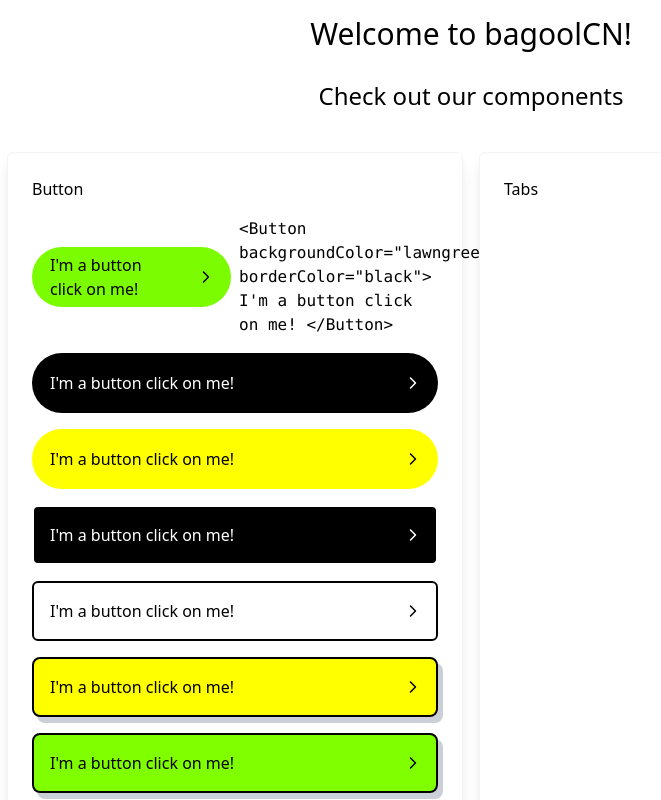
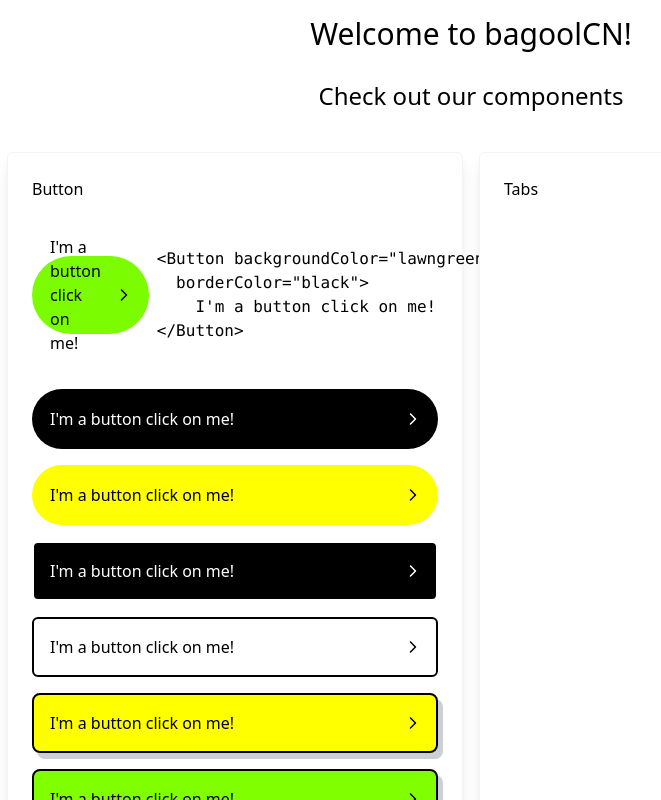
Before and after one commit to bcatalfo/bagoolCN, a React (Vite) app: page / in a window 1280 px wide. Shown: the top 800 px of the page, without its empty margins (169-830 px from the left). Built offline with nearby package versions, Linux system fonts and the light colour scheme.

Commit message:
Improved code block alignement on desktop.

```diff
--- a/src/App.tsx
+++ b/src/App.tsx
@@ -10,17 +10,20 @@ export default function App() {
       <div className="grid grid-cols-1 lg:grid-cols-2 gap-4 p-4 m-3 w-3/4">
         <Card>
           <Title> Button </Title>
-          <div className="grid grid-cols-1 lg:grid-cols-2 gap-2 items-center">
-            <div className="flex lg:h-1/2">
+          <div className="flex flex-col lg:flex-row gap-2 items-center">
+            <div className="flex grow-1 lg:h-1/2">
               <Button backgroundColor="lawngreen" borderColor="black">
                 I'm a button click on me!
               </Button>
             </div>
-            <code>
-              {`<Button backgroundColor="lawngreen" borderColor="black">
-              I'm a button click on me!
-            </Button>`}
-            </code>
+            <pre className="flex grow-2">
+              <code>
+                {`<Button backgroundColor="lawngreen"
+  borderColor="black">
+    I'm a button click on me!
+</Button>`}
+              </code>
+            </pre>
           </div>
           <Button
             backgroundColor="black"
```
